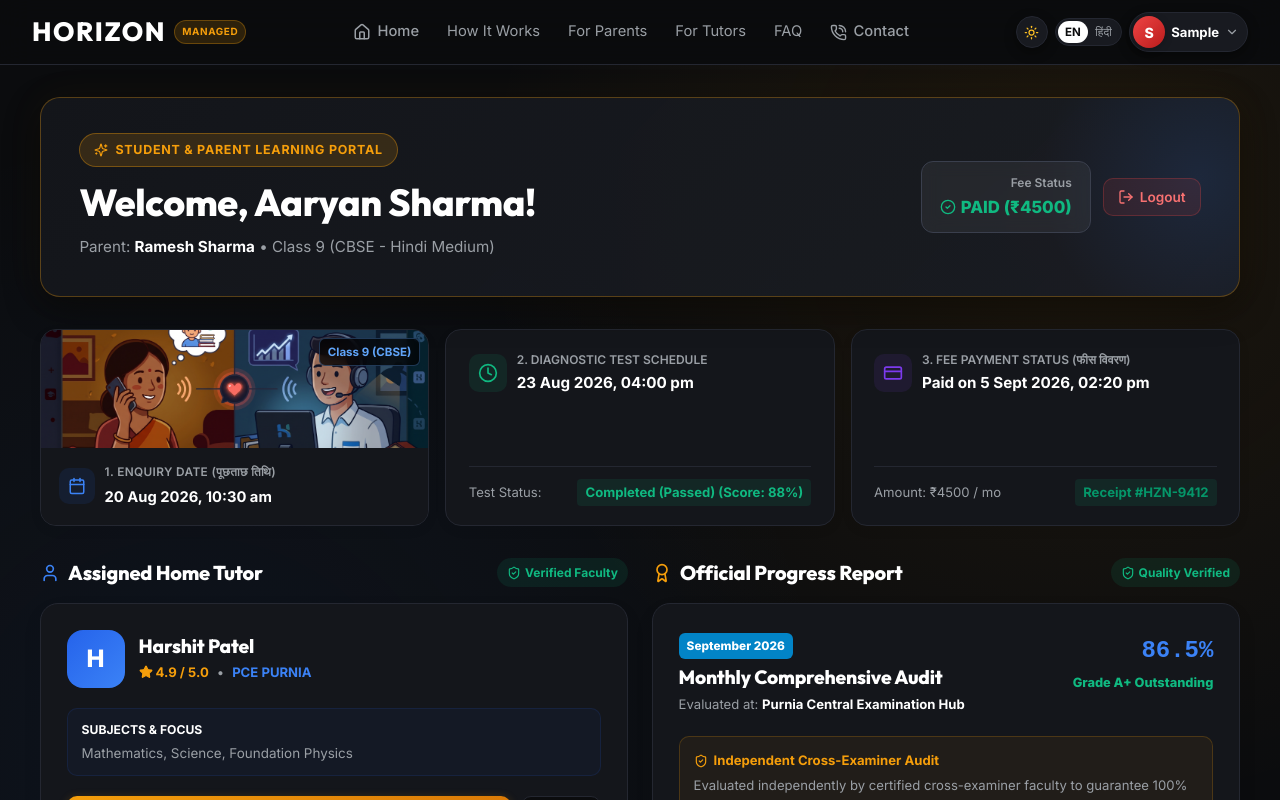
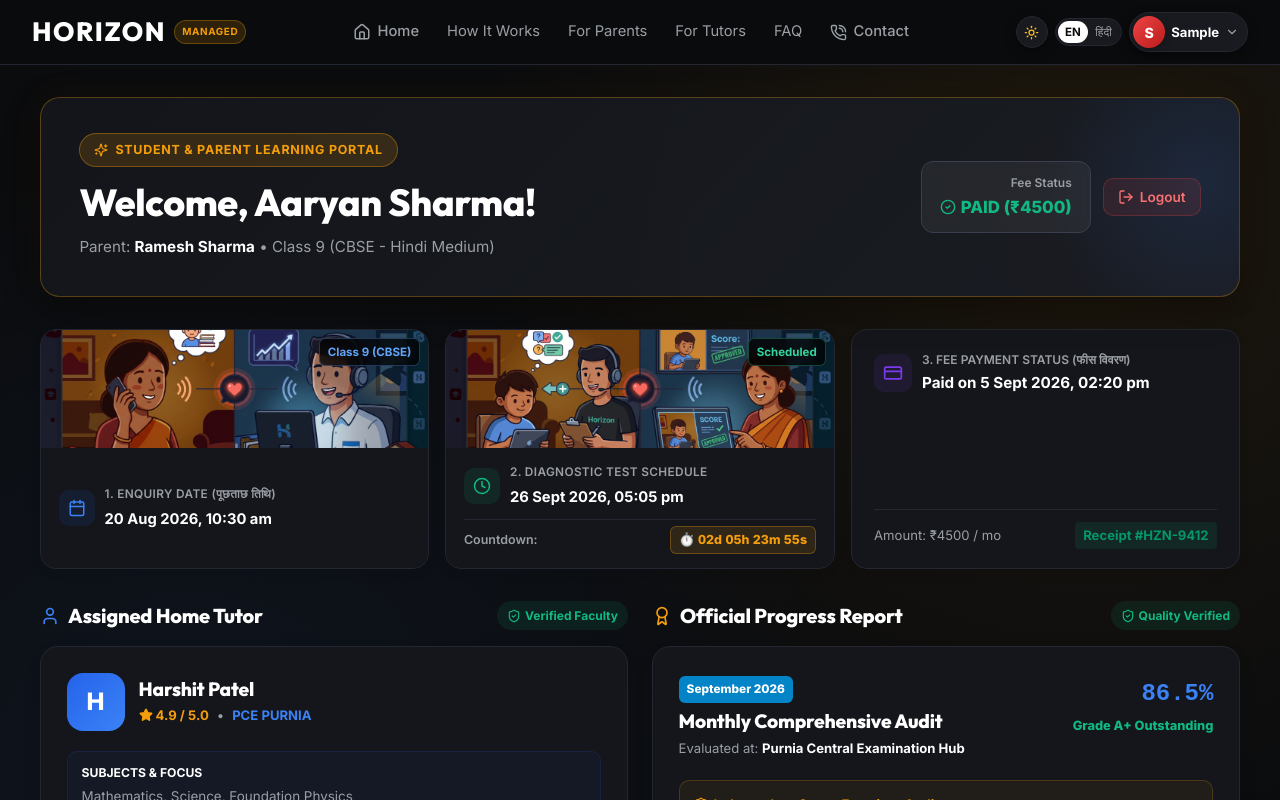
Before and after one commit to ctrlaltsolveorg-cloud/horizon-home-tuition, a Next.js app: page /student-dashboard in a window 1280 px wide. Shown: the top 800 px of the page. Built offline with nearby package versions, Linux system fonts and the light colour scheme; no server answers; the database is empty; sample sign-in values are in the browser's storage.

Commit message:
feat(dashboard): add diagnostic test banner and dynamic live countdown timer

```diff
--- a/src/app/student-dashboard/page.tsx
+++ b/src/app/student-dashboard/page.tsx
@@ -39,6 +39,40 @@ export default function StudentDashboard() {
   const [tutor, setTutor] = useState<any>(null);
   const [reports, setReports] = useState<any[]>([]);
   const [selectedReportIndex, setSelectedReportIndex] = useState(0);
+
+  // Live countdown state for Diagnostic Assessment
+  const [timeLeft, setTimeLeft] = useState<{ days: number; hours: number; minutes: number; seconds: number; isPast: boolean }>({
+    days: 0,
+    hours: 0,
+    minutes: 0,
+    seconds: 0,
+    isPast: false
+  });
+
+  // Dynamic Countdown Timer Effect
+  useEffect(() => {
+    if (!enquiry?.test_scheduled_date) return;
+
+    const updateCountdown = () => {
+      const targetTime = new Date(enquiry.test_scheduled_date).getTime();
+      const now = new Date().getTime();
+      const diff = targetTime - now;
+
+      if (diff <= 0) {
+        setTimeLeft({ days: 0, hours: 0, minutes: 0, seconds: 0, isPast: true });
+      } else {
+        const days = Math.floor(diff / (1000 * 60 * 60 * 24));
+        const hours = Math.floor((diff % (1000 * 60 * 60 * 24)) / (1000 * 60 * 60));
+        const minutes = Math.floor((diff % (1000 * 60 * 60)) / (1000 * 60));
+        const seconds = Math.floor((diff % (1000 * 60)) / 1000);
+        setTimeLeft({ days, hours, minutes, seconds, isPast: false });
+      }
+    };
+
+    updateCountdown();
+    const interval = setInterval(updateCountdown, 1000);
+    return () => clearInterval(interval);
+  }, [enquiry?.test_scheduled_date]);
 
   // Redirect if not logged in or wrong role
   useEffect(() => {
@@ -117,8 +151,8 @@ export default function StudentDashboard() {
             school_medium: 'Hindi Medium',
             address: 'Line Bazar, Near Medical College, Purnia',
             enquiry_date: '2026-08-20T10:30:00Z',
-            test_scheduled_date: '2026-08-23T16:00:00Z',
-            test_status: 'Completed (Passed)',
+            test_scheduled_date: new Date(Date.now() + 2 * 86400000 + 5 * 3600000 + 24 * 60000).toISOString(),
+            test_status: 'Scheduled',
             test_score: '88%',
             test_remarks: 'Demonstrated high aptitude in arithmetic & science concepts; recommended weekly mock tests.',
             fee_status: 'PAID',
@@ -415,42 +449,120 @@ export default function StudentDashboard() {
               background: 'var(--card-bg)',
               border: '1px solid var(--border-color)',
               borderRadius: '16px',
-              padding: '1.2rem 1.4rem',
+              overflow: 'hidden',
               boxShadow: '0 4px 16px rgba(0,0,0,0.03)',
               display: 'flex',
               flexDirection: 'column',
-              justifyContent: 'space-between',
               minHeight: '180px'
             }}>
-              <div>
-                <div style={{ display: 'flex', alignItems: 'center', gap: '10px', marginBottom: '0.8rem' }}>
+              {/* Picture Banner - Diagnostic Test & Live Scoring */}
+              <div style={{
+                position: 'relative',
+                width: '100%',
+                height: '118px',
+                background: '#0d1520',
+                overflow: 'hidden'
+              }}>
+                {/* eslint-disable-next-line @next/next/no-img-element */}
+                <img
+                  src="/diagnostic_test_banner.png"
+                  alt="Diagnostic Test Assessment"
+                  style={{
+                    width: '100%',
+                    height: '100%',
+                    objectFit: 'cover',
+                    objectPosition: 'center',
+                    display: 'block'
+                  }}
+                />
+                <div style={{
+                  position: 'absolute',
+                  top: '8px',
+                  right: '8px',
+                  background: 'rgba(0, 0, 0, 0.75)',
+                  backdropFilter: 'blur(8px)',
+                  color: '#34d399',
+                  border: '1px solid rgba(52, 211, 153, 0.3)',
+                  padding: '3px 8px',
+                  borderRadius: '6px',
+                  fontSize: '0.72rem',
+                  fontWeight: 700
+                }}>
+                  {enquiry?.test_status || 'Diagnostic Assessment'}
+                </div>
+              </div>
+
+              {/* Bottom Clean Info Section */}
+              <div style={{
+                padding: '0.9rem 1.1rem',
+                display: 'flex',
+                flexDirection: 'column',
+                gap: '0.5rem',
+                flexGrow: 1,
+                background: 'var(--card-bg)'
+              }}>
+                <div style={{ display: 'flex', alignItems: 'center', gap: '10px' }}>
                   <div style={{
-                    width: '38px',
-                    height: '38px',
+                    width: '36px',
+                    height: '36px',
                     borderRadius: '10px',
                     background: 'rgba(16, 185, 129, 0.1)',
                     color: '#10b981',
                     display: 'flex',
                     alignItems: 'center',
-                    justifyContent: 'center'
+                    justifyContent: 'center',
+                    flexShrink: 0
                   }}>
-                    <Clock size={20} />
+                    <Clock size={18} />
                   </div>
                   <div>
-                    <div style={{ fontSize: '0.75rem', color: 'var(--text-secondary)', fontWeight: 600, textTransform: 'uppercase' }}>
+                    <div style={{ fontSize: '0.74rem', color: 'var(--text-secondary)', fontWeight: 600, textTransform: 'uppercase', letterSpacing: '0.03em' }}>
                       2. Diagnostic Test Schedule
                     </div>
-                    <div style={{ fontSize: '0.95rem', fontWeight: 700, color: 'var(--text-primary)' }}>
+                    <div style={{ fontSize: '0.92rem', fontWeight: 700, color: 'var(--text-primary)', marginTop: '2px' }}>
                       {formatDate(enquiry?.test_scheduled_date)}
                     </div>
                   </div>
                 </div>
-              </div>
-              <div style={{ display: 'flex', alignItems: 'center', justifyContent: 'space-between', fontSize: '0.82rem', paddingTop: '0.75rem', borderTop: '1px solid var(--border-color)' }}>
-                <span style={{ color: 'var(--text-secondary)' }}>Test Status:</span>
-                <span style={{ fontWeight: 700, color: '#10b981', background: 'rgba(16, 185, 129, 0.1)', padding: '2px 8px', borderRadius: '4px' }}>
-                  {enquiry?.test_status || 'Completed'} (Score: {enquiry?.test_score || '88%'})
-                </span>
+
+                {/* Dynamic Countdown Display */}
+                <div style={{
+                  display: 'flex',
+                  alignItems: 'center',
+                  justifyContent: 'space-between',
+                  paddingTop: '0.4rem',
+                  borderTop: '1px solid var(--border-color)',
+                  fontSize: '0.78rem'
+                }}>
+                  <span style={{ color: 'var(--text-secondary)', fontWeight: 600 }}>Countdown:</span>
+                  {!timeLeft.isPast ? (
+                    <span style={{
+                      fontWeight: 800,
+                      fontVariantNumeric: 'tabular-nums',
+                      color: '#F59E0B',
+                      background: 'rgba(245, 158, 11, 0.12)',
+                      border: '1px solid rgba(245, 158, 11, 0.3)',
+                      padding: '2px 8px',
+                      borderRadius: '6px',
+                      display: 'inline-flex',
+                      alignItems: 'center',
+                      gap: '4px'
+                    }}>
+                      ⏱️ {String(timeLeft.days).padStart(2, '0')}d {String(timeLeft.hours).padStart(2, '0')}h {String(timeLeft.minutes).padStart(2, '0')}m {String(timeLeft.seconds).padStart(2, '0')}s
+                    </span>
+                  ) : (
+                    <span style={{
+                      fontWeight: 700,
+                      color: '#10b981',
+                      background: 'rgba(16, 185, 129, 0.12)',
+                      border: '1px solid rgba(16, 185, 129, 0.25)',
+                      padding: '2px 8px',
+                      borderRadius: '6px'
+                    }}>
+                      ✅ {enquiry?.test_status || 'Completed'} (Score: {enquiry?.test_score || '88%'})
+                    </span>
+                  )}
+                </div>
               </div>
             </div>
 
```
Also changed, not shown: public/diagnostic_test_banner.png (added).
